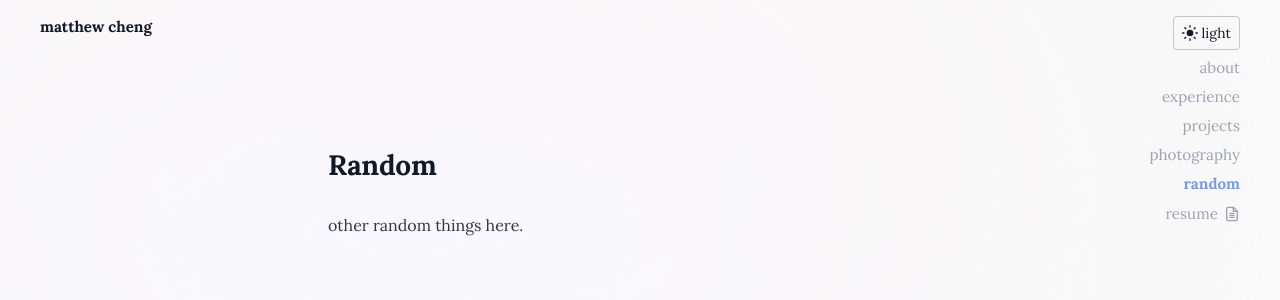
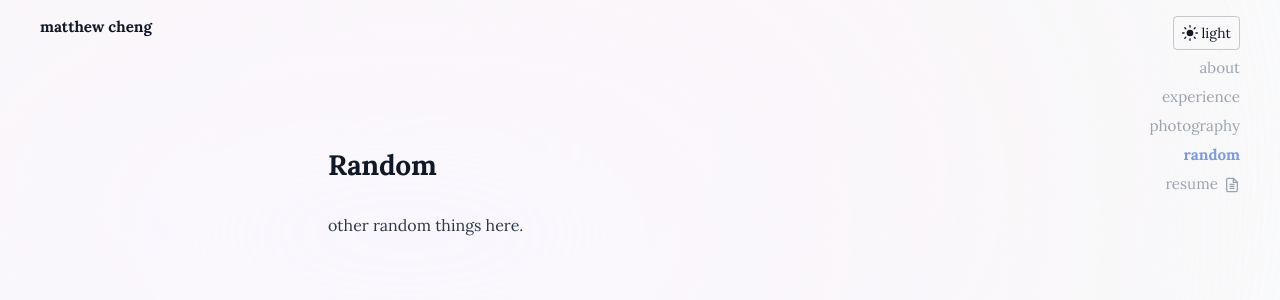
Before and after one commit to mattchng/personal-website, a Next.js app: page /random in a window 1280 px wide. Shown: the top 300 px of the page. Built offline with nearby package versions, Linux system fonts and the light colour scheme.

Commit message:
removed project directory

```diff
--- a/app/projects/page.tsx
+++ /dev/null
@@ -1,16 +0,0 @@
-import React from "react";
-import Navbar from "@/components/Navbar";
-
-export default function ProjectsPage() {
-    return (
-        <div className="max-w-2xl w-full">
-            <div className="min-h-screen">
-                <Navbar />
-                <main className="pt-24 px-6 pb-16 fade-in">
-                    <h1 className="heading-primary">Projects</h1>
-                    <p className="body-text mt-4">placeholder for projects content.</p>
-                </main>
-            </div>
-        </div>
-    );
-}
--- a/components/Navbar.tsx
+++ b/components/Navbar.tsx
@@ -10,7 +10,6 @@ export default function Navbar() {
     const tabs = [
         { href: "/about", label: "about" },
         { href: "/experience", label: "experience" },
-        { href: "/projects", label: "projects" },
         { href: "/photography", label: "photography" },
         { href: "/random", label: "random" },
     ];
```
